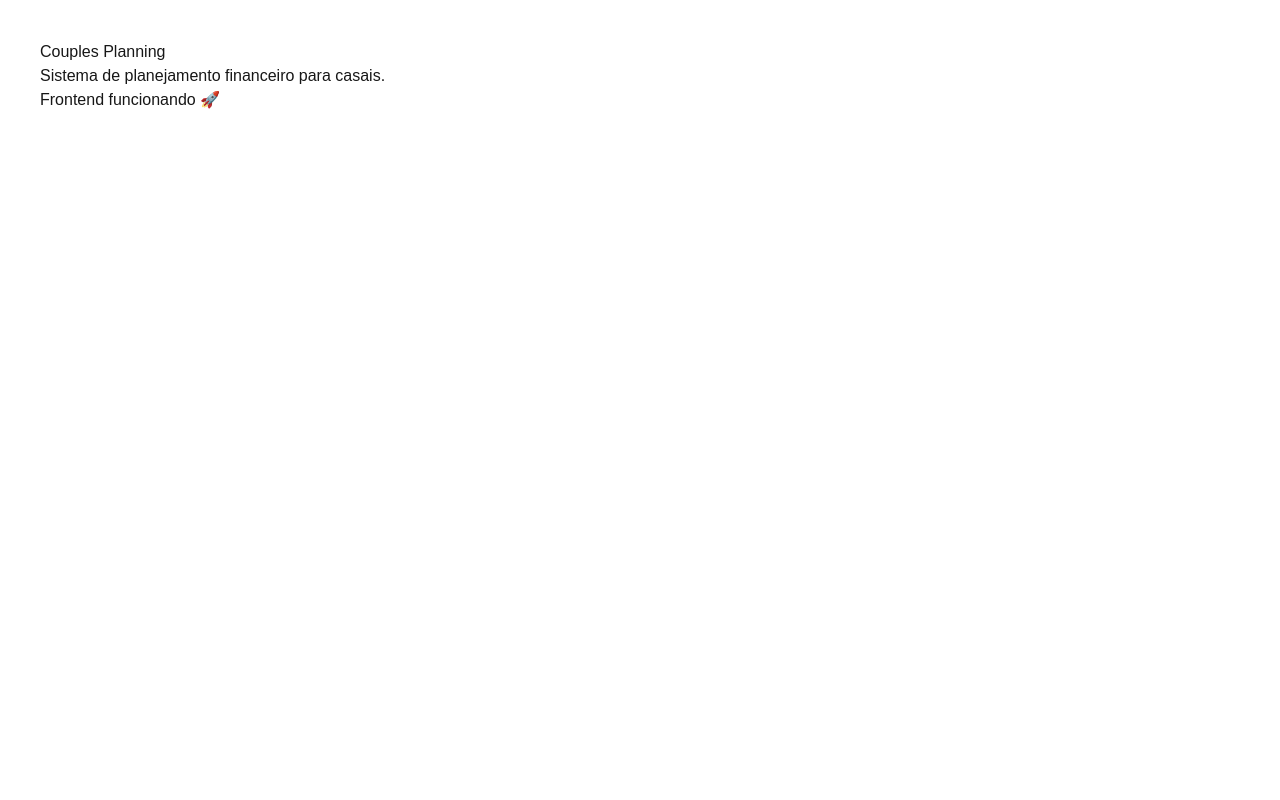
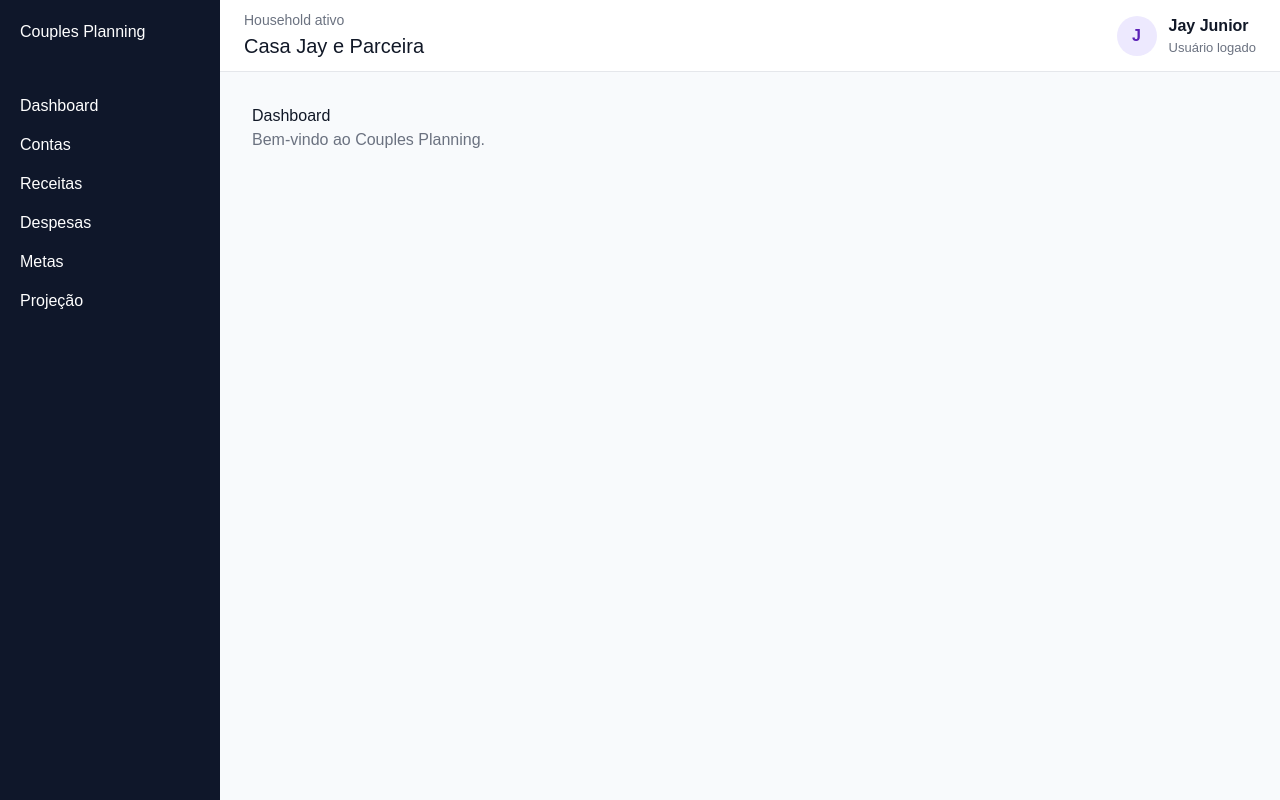
Before and after one commit to jayjayrj/couples-planning, a Next.js app in the folder frontend/couples-planning-web/: page / in a window 1280 px wide. Built offline with nearby package versions, Linux system fonts and the light colour scheme.

Commit message:
feat: add topbar and main dashboard layout

```diff
--- a/frontend/couples-planning-web/app/page.tsx
+++ b/frontend/couples-planning-web/app/page.tsx
@@ -1,9 +1,21 @@
+import Sidebar from "@/components/Sidebar";
+import Topbar from "@/components/Topbar";
+
 export default function Home() {
   return (
-    <main style={{padding: "40px", fontFamily: "Arial"}}>
-      <h1>Couples Planning</h1>
-      <p>Sistema de planejamento financeiro para casais.</p>
-      <p>Frontend funcionando 🚀</p>
-    </main>
-  )
+    <div style={{ display: "flex", minHeight: "100vh", background: "#f8fafc" }}>
+      <Sidebar />
+
+      <div style={{ flex: 1, display: "flex", flexDirection: "column" }}>
+        <Topbar />
+
+        <main style={{ padding: "32px" }}>
+          <h1 style={{ marginTop: 0, color: "#111827" }}>Dashboard</h1>
+          <p style={{ color: "#6b7280" }}>
+            Bem-vindo ao Couples Planning.
+          </p>
+        </main>
+      </div>
+    </div>
+  );
 }
--- /dev/null
+++ b/frontend/couples-planning-web/components/Sidebar.tsx
@@ -0,0 +1,27 @@
+export default function Sidebar() {
+  return (
+    <aside
+      style={{
+        width: "220px",
+        height: "100vh",
+        background: "#0f172a",
+        color: "white",
+        padding: "20px",
+        display: "flex",
+        flexDirection: "column",
+        gap: "20px",
+      }}
+    >
+      <h2 style={{ marginBottom: "30px" }}>Couples Planning</h2>
+
+      <nav style={{ display: "flex", flexDirection: "column", gap: "15px" }}>
+        <a>Dashboard</a>
+        <a>Contas</a>
+        <a>Receitas</a>
+        <a>Despesas</a>
+        <a>Metas</a>
+        <a>Projeção</a>
+      </nav>
+    </aside>
+  );
+}
--- /dev/null
+++ b/frontend/couples-planning-web/components/Topbar.tsx
@@ -0,0 +1,57 @@
+export default function Topbar() {
+  return (
+    <header
+      style={{
+        height: "72px",
+        background: "#ffffff",
+        borderBottom: "1px solid #e5e7eb",
+        display: "flex",
+        alignItems: "center",
+        justifyContent: "space-between",
+        padding: "0 24px",
+      }}
+    >
+      <div>
+        <p style={{ margin: 0, fontSize: "14px", color: "#6b7280" }}>
+          Household ativo
+        </p>
+        <h2 style={{ margin: 0, fontSize: "20px", color: "#111827" }}>
+          Casa Jay e Parceira
+        </h2>
+      </div>
+
+      <div
+        style={{
+          display: "flex",
+          alignItems: "center",
+          gap: "12px",
+        }}
+      >
+        <div
+          style={{
+            width: "40px",
+            height: "40px",
+            borderRadius: "999px",
+            background: "#ede9fe",
+            display: "flex",
+            alignItems: "center",
+            justifyContent: "center",
+            color: "#5b21b6",
+            fontWeight: "bold",
+          }}
+        >
+          J
+        </div>
+
+        <div>
+          <p style={{ margin: 0, fontWeight: 600, color: "#111827" }}>
+            Jay Junior
+          </p>
+          <p style={{ margin: 0, fontSize: "13px", color: "#6b7280" }}>
+            Usuário logado
+          </p>
+        </div>
+      </div>
+    </header>
+  );
+}
```
